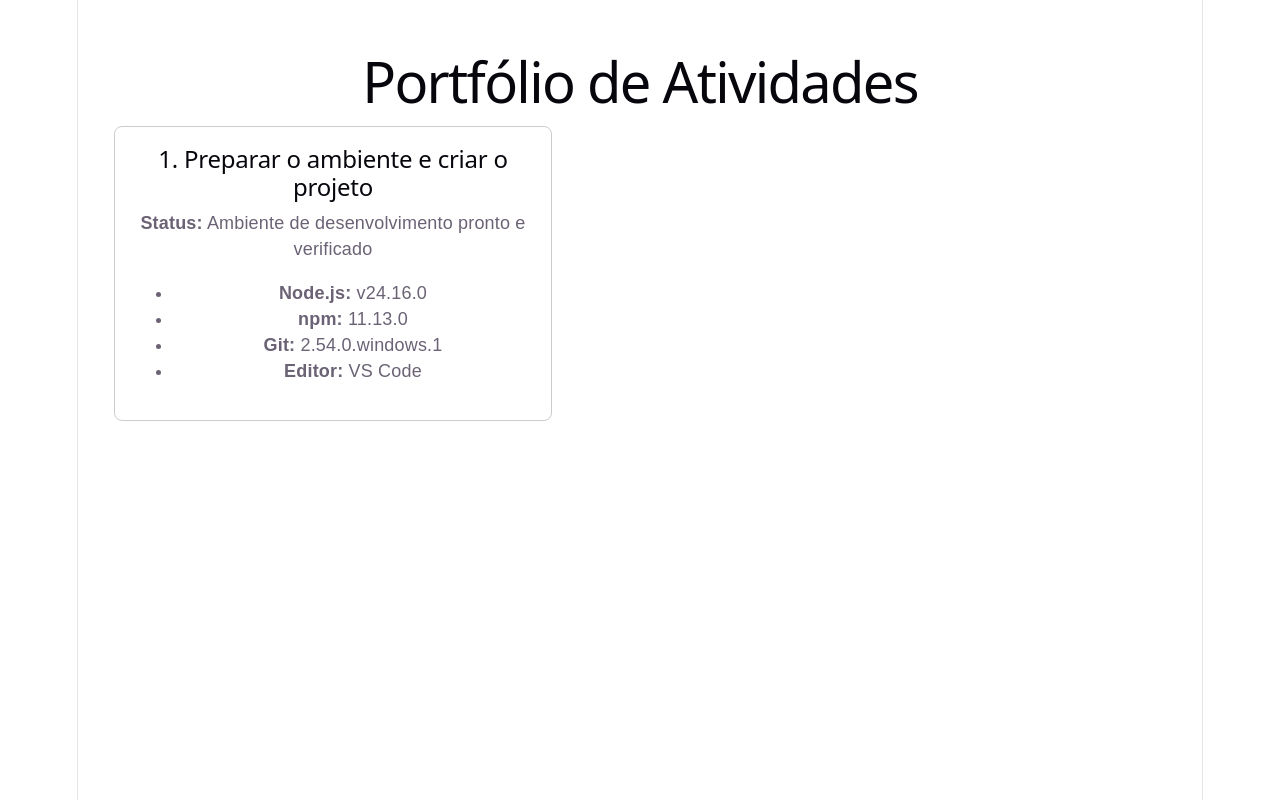
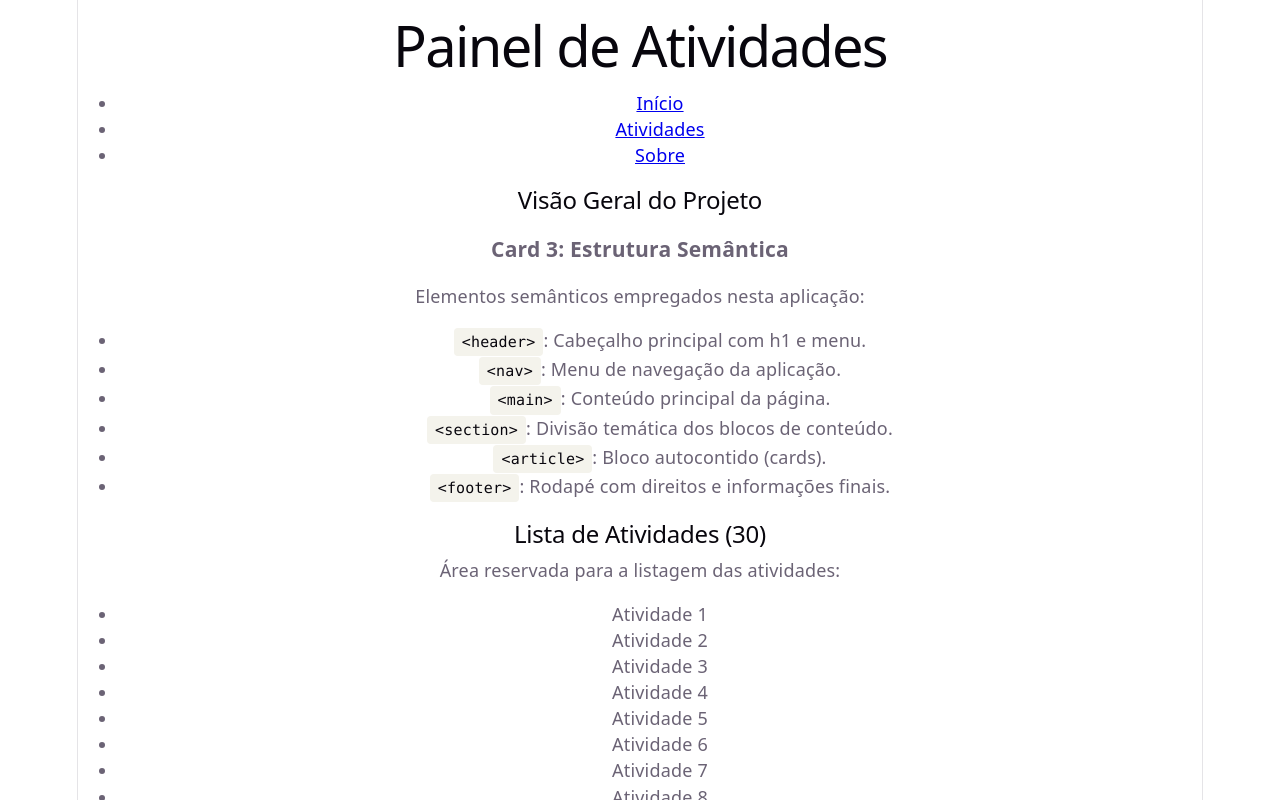
Before and after one commit to juliagaglianone/react-learning, a React (Vite) app: page / in a window 1280 px wide. Shown: the top 800 px of the page. Built offline with nearby package versions, Linux system fonts and the light colour scheme.

Commit message:
feat:criar estrutura semântica da homepage

```diff
--- a/src/App.jsx
+++ b/src/App.jsx
@@ -1,29 +1,63 @@
-import React from 'react'
+import React from 'react';
 
-function App() {
-  const ferramentas = {
-    node: 'v24.16.0',
-    npm: '11.13.0',
-    git: '2.54.0.windows.1',
-    editor: 'VS Code'
-  }
+export default function Home() {
+
+  const atividades = Array.from({ length: 30 }, (_, i) => `Atividade ${i + 1}`);
 
   return (
-    <main style={{ padding: '2rem', fontFamily: 'sans-serif' }}>
-      <h1>Portfólio de Atividades</h1>
+    <div className="app-container">
+      {/* 1. Header com navegação */}
+      <header>
+        <h1>Painel de Atividades</h1>
+        <nav>
+          <ul>
+            <li><a href="#inicio">Início</a></li>
+            <li><a href="#atividades">Atividades</a></li>
+            <li><a href="#sobre">Sobre</a></li>
+          </ul>
+        </nav>
+      </header>
 
-      <section style={{ border: '1px solid #ccc', borderRadius: '8px', padding: '1rem', maxWidth: '400px', marginTop: '1rem' }}>
-        <h2>1. Preparar o ambiente e criar o projeto</h2>
-        <p><strong>Status:</strong> Ambiente de desenvolvimento pronto e verificado</p>
-        <ul>
-          <li><strong>Node.js:</strong> {ferramentas.node}</li>
-          <li><strong>npm:</strong> {ferramentas.npm}</li>
-          <li><strong>Git:</strong> {ferramentas.git}</li>
-          <li><strong>Editor:</strong> {ferramentas.editor}</li>
-        </ul>
-      </section>
-    </main>
-  )
+      {/* 2. Conteúdo principal */}
+      <main>
+        {/* Seção 1: Apresentação e Evidência */}
+        <section id="inicio">
+          <h2>Visão Geral do Projeto</h2>
+
+          {/* Card 3: Evidência dos elementos semânticos empregados */}
+          <article className="card-evidencia">
+            <h3>Card 3: Estrutura Semântica</h3>
+            <p>Elementos semânticos empregados nesta aplicação:</p>
+            <ul>
+              <li><code>&lt;header&gt;</code>: Cabeçalho principal com h1 e menu.</li>
+              <li><code>&lt;nav&gt;</code>: Menu de navegação da aplicação.</li>
+              <li><code>&lt;main&gt;</code>: Conteúdo principal da página.</li>
+              <li><code>&lt;section&gt;</code>: Divisão temática dos blocos de conteúdo.</li>
+              <li><code>&lt;article&gt;</code>: Bloco autocontido (cards).</li>
+              <li><code>&lt;footer&gt;</code>: Rodapé com direitos e informações finais.</li>
+            </ul>
+          </article>
+        </section>
+
+        {/* Seção 2: Área reservada para a lista das 30 atividades */}
+        <section id="atividades">
+          <h2>Lista de Atividades (30)</h2>
+          <p>Área reservada para a listagem das atividades:</p>
+
+          <ul className="lista-atividades">
+            {atividades.map((atividade, index) => (
+              <li key={index} className="item-atividade">
+                {atividade}
+              </li>
+            ))}
+          </ul>
+        </section>
+      </main>
+
+      {/* 3. Rodapé */}
+      <footer>
+        <p>&copy; {new Date().getFullYear()} - Todos os direitos reservados.</p>
+      </footer>
+    </div>
+  );
 }
-
-export default App
```
